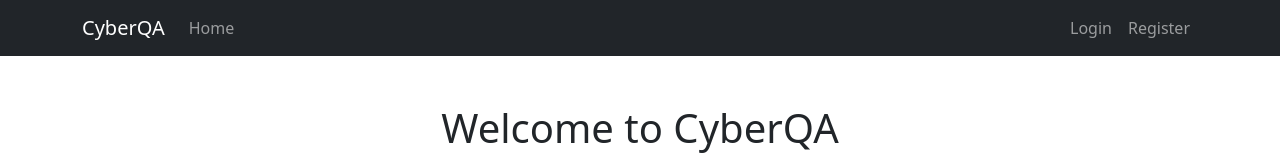
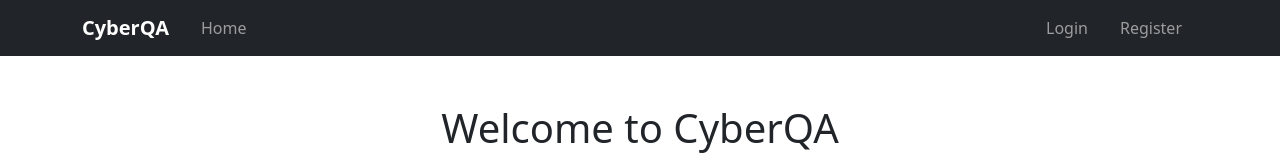
Before and after one commit to SreejithMVarma/CyberQA, a React (Create React App) app in the folder frontend/: page / in a window 1280 px wide. Shown: the top 158 px of the page. Built offline with nearby package versions, Linux system fonts and the light colour scheme; no server answers.

Commit message:
feat: modernize navbar with sticky position and animations

```diff
--- a/frontend/src/components/Navbar.js
+++ b/frontend/src/components/Navbar.js
@@ -8,26 +8,28 @@ function Navbar() {
   const { user, logout } = useContext(AuthContext);
 
   return (
-    <BSNavbar bg="dark" variant="dark" expand="lg">
+    <BSNavbar bg="dark" variant="dark" expand="lg" sticky="top">
       <Container>
-        <BSNavbar.Brand as={Link} to="/">CyberQA</BSNavbar.Brand>
+        <BSNavbar.Brand as={Link} to="/" className="fw-bold">CyberQA</BSNavbar.Brand>
         <BSNavbar.Toggle aria-controls="basic-navbar-nav" />
         <BSNavbar.Collapse id="basic-navbar-nav">
           <Nav className="me-auto">
-            <Nav.Link as={Link} to="/">Home</Nav.Link>
-            {user && <Nav.Link as={Link} to="/questions">Questions</Nav.Link>}
-            {user && <Nav.Link as={Link} to="/profile">Profile</Nav.Link>}
-            {user && user.role === 'admin' && <Nav.Link as={Link} to="/admin">Admin</Nav.Link>}
+            <Nav.Link as={Link} to="/" className="mx-2">Home</Nav.Link>
+            {user && <Nav.Link as={Link} to="/questions" className="mx-2">Questions</Nav.Link>}
+            {user && <Nav.Link as={Link} to="/profile" className="mx-2">Profile</Nav.Link>}
+            {user && user.role === 'admin' && <Nav.Link as={Link} to="/admin" className="mx-2">Admin</Nav.Link>}
           </Nav>
           <Nav>
             {user ? (
-              <motion.div whileHover={{ scale: 1.1 }} transition={{ type: 'spring', stiffness: 300 }}>
-                <Button variant="outline-light" onClick={logout}>Logout</Button>
+              <motion.div whileHover={{ scale: 1.05 }} transition={{ type: 'spring', stiffness: 300 }}>
+                <Button variant="outline-light" onClick={logout} className="mx-2">
+                  Logout
+                </Button>
               </motion.div>
             ) : (
               <>
-                <Nav.Link as={Link} to="/login">Login</Nav.Link>
-                <Nav.Link as={Link} to="/register">Register</Nav.Link>
+                <Nav.Link as={Link} to="/login" className="mx-2">Login</Nav.Link>
+                <Nav.Link as={Link} to="/register" className="mx-2">Register</Nav.Link>
               </>
             )}
           </Nav>
```
